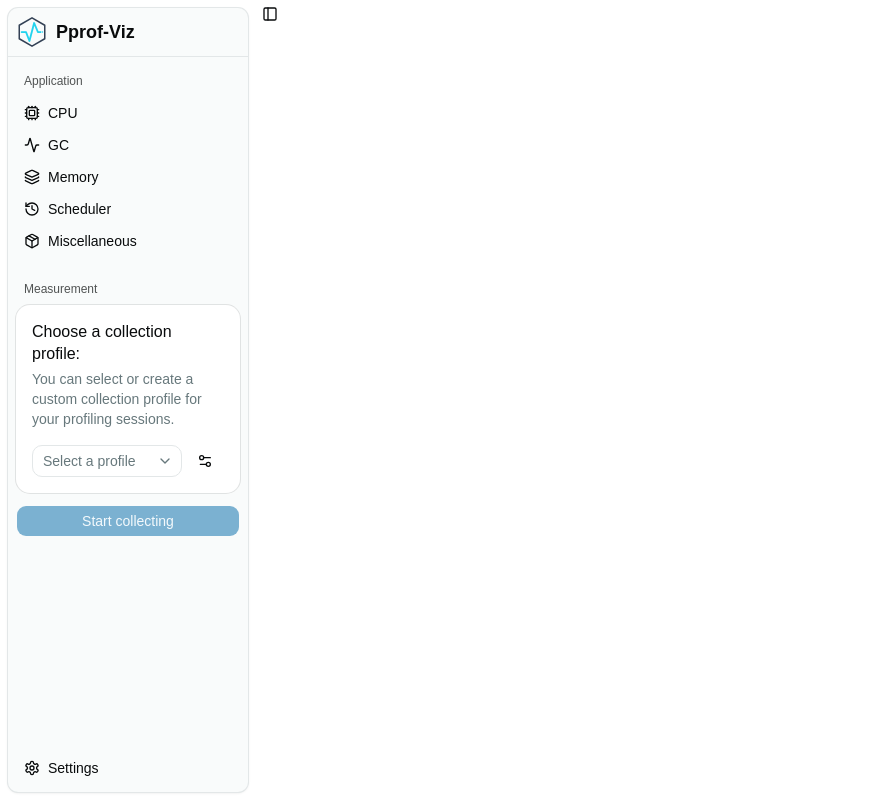
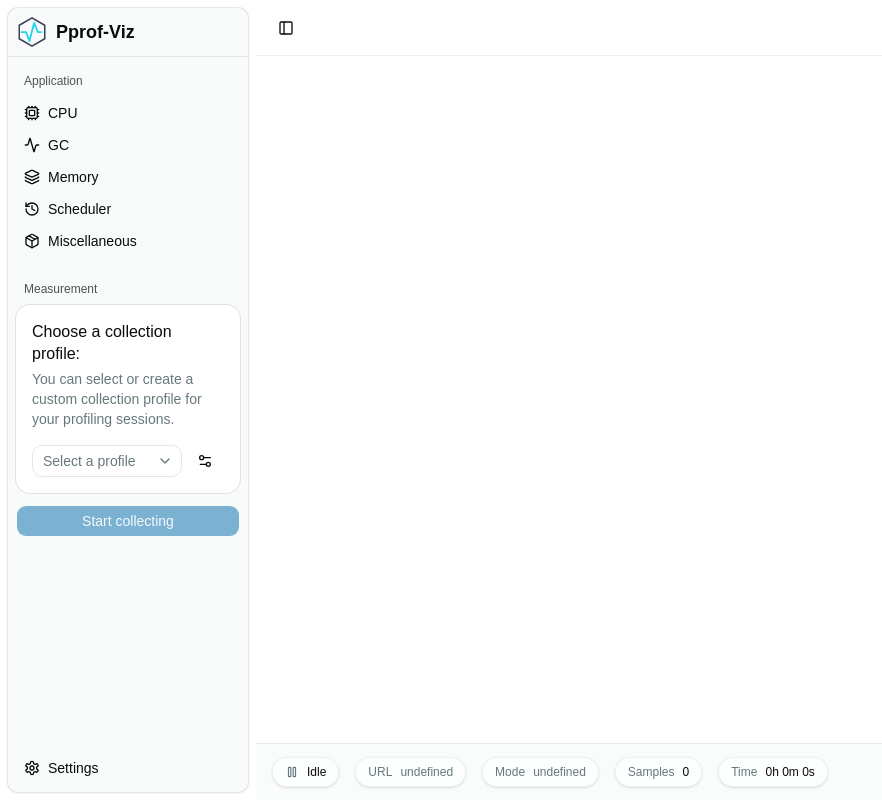
Before and after one commit to TB004/pprof-viz-web, a SvelteKit app: page /cpu in a window 1280 px wide. Shown: the whole page, without its empty margins (0-882 px from the left). Built offline with nearby package versions, Linux system fonts and the light colour scheme.

Commit message:
feat: Add SessionStatusBar component and update layout for improved session status display

```diff
--- /dev/null
+++ b/src/lib/components/session-status-bar.svelte
@@ -0,0 +1,85 @@
+<script lang="ts">
+import { LoaderCircle, PauseIcon } from "@lucide/svelte";
+import * as Tooltip from "$lib/components/ui/tooltip/index.js";
+import {
+	CollectionType,
+	collectionState,
+	formatElapsedTime,
+} from "$lib/services/collection_service.js";
+
+const modeLabel = $derived(
+	$collectionState.status === "running"
+		? $collectionState.mode === CollectionType.Snapshot
+			? "Snapshot"
+			: $collectionState.mode === CollectionType.Stream
+				? "Stream"
+				: undefined
+		: undefined,
+);
+
+const urlLabel = $derived(
+	$collectionState.status === "running"
+		? ($collectionState.url?.toString() ?? undefined)
+		: undefined,
+);
+
+const statusLabel = $derived(
+	$collectionState.status === "running" ? "Running" : "Idle",
+);
+
+const statusIconClass = $derived(
+	$collectionState.status === "running"
+		? "size-3.5 animate-spin text-foreground"
+		: "size-3.5 text-muted-foreground",
+);
+</script>
+
+<footer
+	class="border-sidebar-border/70 bg-sidebar/90 text-sidebar-foreground supports-backdrop-filter:bg-sidebar/80 shrink-0 border-t backdrop-blur"
+>
+	<div class="flex min-h-14 flex-wrap items-center gap-x-4 gap-y-2 px-4 py-3 text-xs">
+		<div class="flex items-center gap-2 rounded-full border border-border/60 bg-background/70 px-3 py-1.5 shadow-sm">
+			{#if $collectionState.status === "running"}
+				<LoaderCircle class={statusIconClass} />
+			{:else}
+				<PauseIcon class={statusIconClass} />
+			{/if}
+			<span class="font-medium">{statusLabel}</span>
+		</div>
+
+		<div class="flex min-w-0 items-center gap-2 rounded-full border border-border/60 bg-background/70 px-3 py-1.5 shadow-sm">
+			<span class="text-muted-foreground">URL</span>
+			{#if urlLabel}
+				<span class="truncate font-medium">{urlLabel}</span>
+			{:else}
+				<span class="font-medium text-muted-foreground">undefined</span>
+			{/if}
+		</div>
+
+		<div class="flex min-w-0 items-center gap-2 rounded-full border border-border/60 bg-background/70 px-3 py-1.5 shadow-sm">
+			<span class="text-muted-foreground">Mode</span>
+			{#if modeLabel}
+				<span class="font-medium">{modeLabel}</span>
+			{:else}
+				<Tooltip.Root>
+					<Tooltip.Trigger>
+						{#snippet child({ props }: { props?: Record<string, unknown> })}
+							<span class="font-medium text-muted-foreground" {...props}>undefined</span>
+						{/snippet}
+					</Tooltip.Trigger>
+					<Tooltip.Content side="top">Select a collection profile first.</Tooltip.Content>
+				</Tooltip.Root>
+			{/if}
+		</div>
+
+		<div class="flex items-center gap-2 rounded-full border border-border/60 bg-background/70 px-3 py-1.5 shadow-sm">
+			<span class="text-muted-foreground">Samples</span>
+			<span class="font-medium">{$collectionState.collectedSamples}</span>
+		</div>
+
+		<div class="flex items-center gap-2 rounded-full border border-border/60 bg-background/70 px-3 py-1.5 shadow-sm">
+			<span class="text-muted-foreground">Time</span>
+			<span class="font-medium">{formatElapsedTime($collectionState.elapsedSeconds)}</span>
+		</div>
+	</div>
+</footer>
--- a/src/routes/+layout.svelte
+++ b/src/routes/+layout.svelte
@@ -3,6 +3,7 @@ import "./layout.css";
 import * as Sidebar from "$lib/components/ui/sidebar/index.js";
 import AppSidebar from "$lib/components/app-sidebar.svelte";
 import { ModeWatcher } from "mode-watcher";
+import SessionStatusBar from "$lib/components/session-status-bar.svelte";
 
 let { children } = $props();
 </script>
@@ -10,8 +11,15 @@ let { children } = $props();
 <ModeWatcher />
 <Sidebar.Provider>
     <AppSidebar />
-    <main>
-        <Sidebar.Trigger />
-        {@render children?.()}
-    </main>
+    <Sidebar.Inset class="min-h-svh overflow-hidden">
+        <div class="flex min-h-svh flex-col">
+            <header class="flex h-14 shrink-0 items-center border-b border-border/60 px-4">
+                <Sidebar.Trigger />
+            </header>
+            <div class="min-h-0 flex-1 overflow-auto">
+                {@render children?.()}
+            </div>
+            <SessionStatusBar />
+        </div>
+    </Sidebar.Inset>
 </Sidebar.Provider>
--- a/src/routes/layout.css
+++ b/src/routes/layout.css
@@ -119,8 +119,13 @@
 	* {
 		@apply border-border outline-ring/50;
 	}
+	html,
+	body,
+	#svelte {
+		@apply h-full;
+	}
 	body {
-		@apply bg-background text-foreground;
+		@apply bg-background text-foreground antialiased overflow-hidden;
 	}
 	html {
 		@apply font-sans;
```
